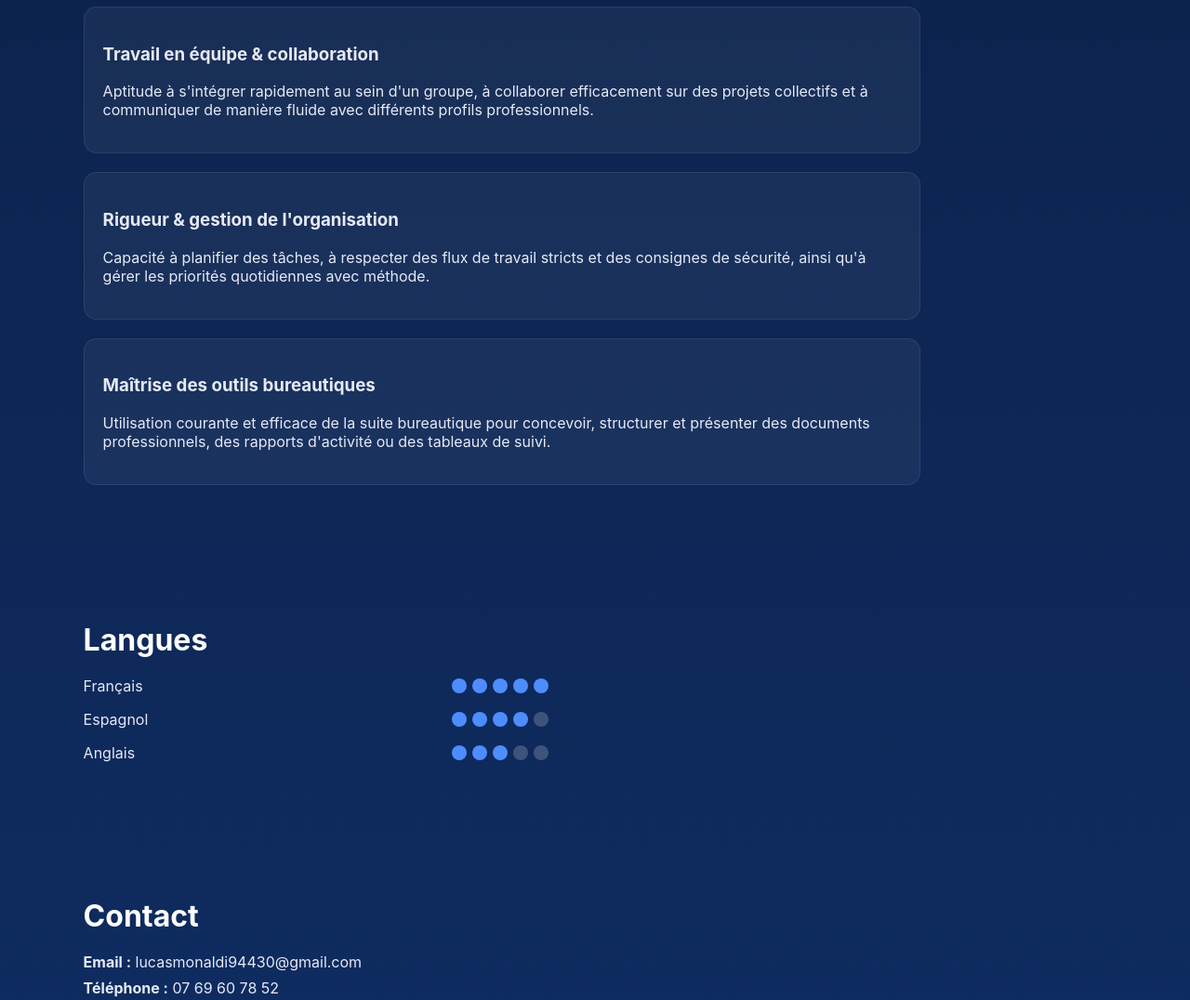
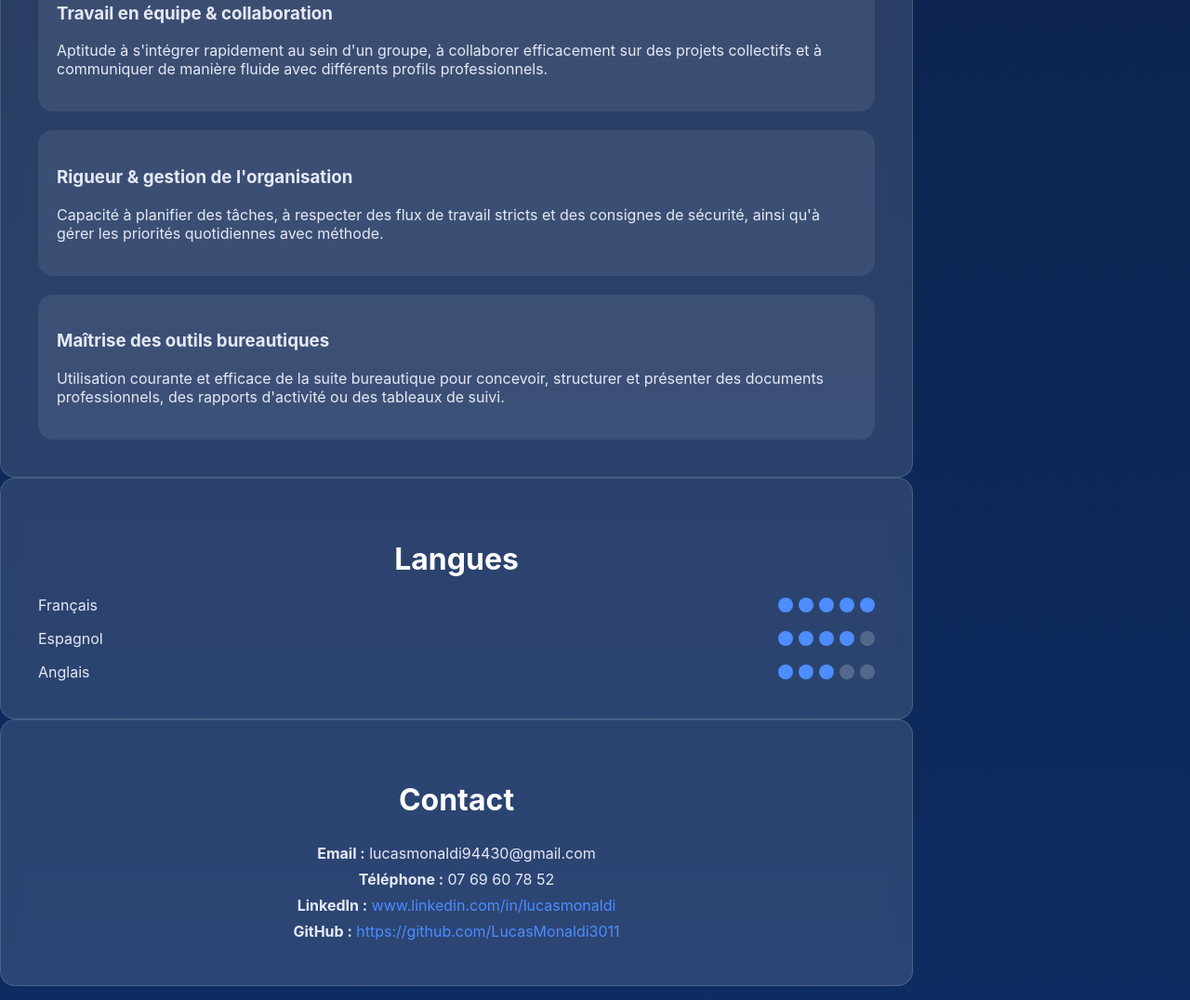
Before and after one commit to LucasMonaldi3011/lucasmonaldi, a plain HTML site: page index.html in a window 1280 px wide. Shown: the part 1268-2344 px from the top of the page at 93% size. Drawn offline with Linux system fonts and the light colour scheme.

Commit message:
Update style.css

```diff
--- a/style.css
+++ b/style.css
@@ -1,7 +1,3 @@
-/* -------------------- */
-/*     VARIABLES        */
-/* -------------------- */
-
 :root {
   --blue1: #0a1a3a;
   --blue2: #0f2d63;
@@ -9,7 +5,7 @@
   --blue4: #4d8dff;
   --white: #ffffff;
   --text: #e6e9f5;
-  --radius: 14px;
+  --radius: 16px;
   --transition: 0.3s ease;
   --font: "Inter", system-ui, sans-serif;
 }
@@ -21,10 +17,7 @@
   color: var(--text);
 }
 
-/* -------------------- */
-/*       HEADER         */
-/* -------------------- */
-
+/* HEADER */
 .header {
   display: flex;
   justify-content: space-between;
@@ -65,10 +58,7 @@
   width: 100%;
 }
 
-/* -------------------- */
-/*        HERO          */
-/* -------------------- */
-
+/* HERO */
 .hero {
   padding: 120px 7% 80px;
   text-align: center;
@@ -101,58 +91,60 @@
   transform: translateY(-2px);
 }
 
-/* -------------------- */
-/*       SECTIONS       */
-/* -------------------- */
-
+/* SECTIONS */
 .section {
   padding: 60px 7%;
+  display: flex;
+  flex-direction: column;
+  align-items: center;
+}
+
+.card {
+  background: rgba(255, 255, 255, 0.12);
+  backdrop-filter: blur(10px);
+  padding: 40px;
+  border-radius: var(--radius);
+  max-width: 900px;
+  border: 1px solid rgba(255, 255, 255, 0.15);
 }
 
 .section-title {
   font-size: 2rem;
   margin-bottom: 20px;
   color: var(--white);
+  text-align: center;
 }
 
 .section-text {
-  max-width: 900px;
   line-height: 1.6;
   opacity: 0.9;
+  text-align: center;
 }
 
-/* -------------------- */
-/*     COMPÉTENCES      */
-/* -------------------- */
-
+/* COMPÉTENCES */
 .skills-list {
   display: grid;
   gap: 20px;
-  max-width: 900px;
 }
 
 .skill-item {
-  background: rgba(255, 255, 255, 0.05);
+  background: rgba(255, 255, 255, 0.08);
   padding: 20px;
   border-radius: var(--radius);
-  border: 1px solid rgba(255, 255, 255, 0.08);
   transition: var(--transition);
 }
 
 .skill-item:hover {
   transform: translateY(-3px);
-  background: rgba(255, 255, 255, 0.08);
+  background: rgba(255, 255, 255, 0.15);
 }
 
-/* -------------------- */
-/*       LANGUES        */
-/* -------------------- */
-
+/* LANGUES */
 .lang-list {
   display: flex;
   flex-direction: column;
   gap: 16px;
-  max-width: 500px;
+  width: 100%;
 }
 
 .lang-item {
@@ -177,13 +169,11 @@
   background: var(--blue4);
 }
 
-/* -------------------- */
-/*       CONTACT        */
-/* -------------------- */
-
+/* CONTACT */
 .contact-info p {
   margin: 8px 0;
   font-size: 1rem;
+  text-align: center;
 }
 
 .contact-info a {
@@ -195,10 +185,7 @@
   text-decoration: underline;
 }
 
-/* -------------------- */
-/*        FOOTER        */
-/* -------------------- */
-
+/* FOOTER */
 .footer {
   text-align: center;
   padding: 20px;
```
